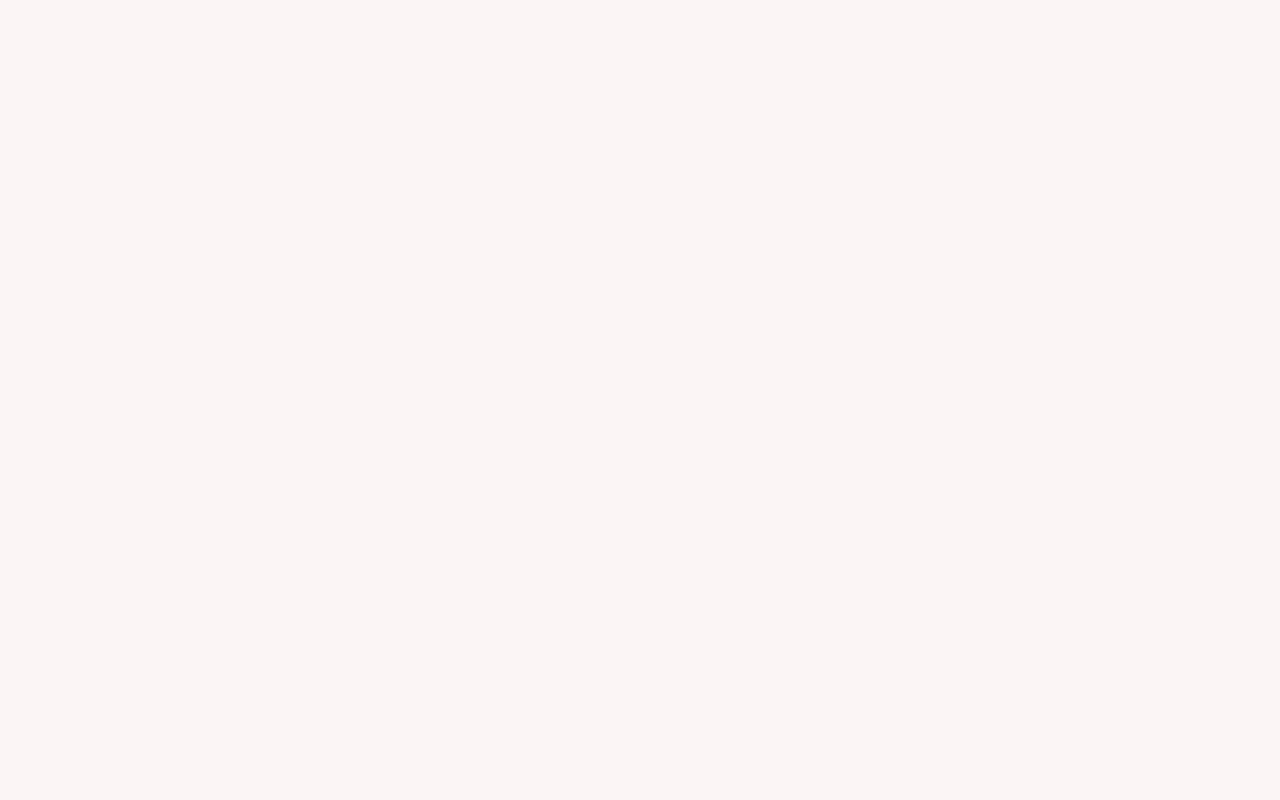
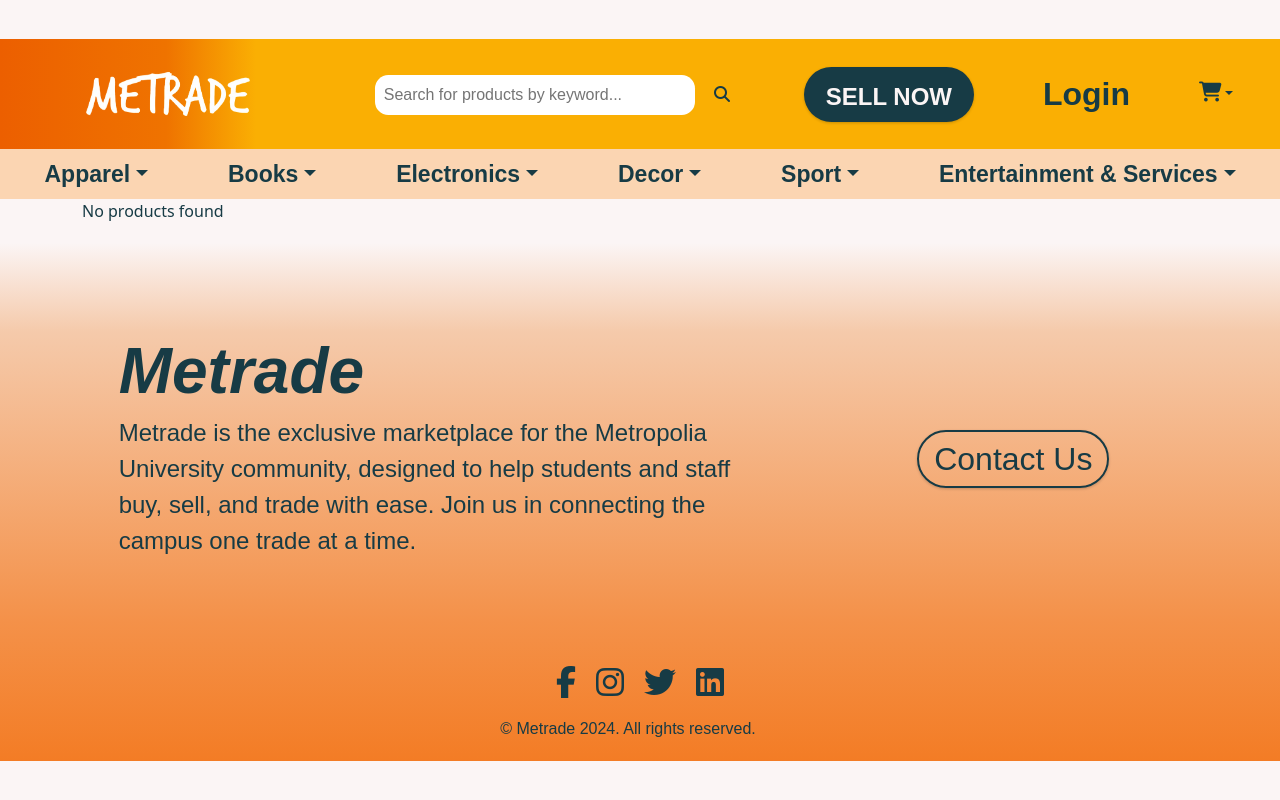
Before and after one commit to Nhidinh91/metrade, a React (Vite) app in the folder ecommerce/: page /category in a window 1280 px wide. Before the commit this address had no page. Built offline with nearby package versions, Linux system fonts and the light colour scheme; the HTML template or start-up script is replaced by a standard one; a web font is replaced by a local one.

Commit message:
Feat: Functional product category search. Frontend

```diff
--- a/ecommerce/src/App.jsx
+++ b/ecommerce/src/App.jsx
@@ -5,6 +5,7 @@ import Home from "./Pages/Home.jsx";
 import Login from "./Pages/Login.jsx";
 import AboutContact from "./Pages/AboutContact.jsx";
 import SearchResults from "./Pages/SearchResult.jsx";
+import ProductListing from "./Pages/ProductListing.jsx";
 
 function App() {
   return (
@@ -15,6 +16,7 @@ function App() {
         <Route path="/signup" element={<Home />} />
         <Route path="/about" element={<AboutContact />} />
         <Route path="/search-results" element={<SearchResults />} />
+        <Route path="/category" element={<ProductListing />} />
       </Routes>
     </Router>
   );
--- a/ecommerce/src/Components/PageLink.jsx
+++ /dev/null
@@ -1,24 +0,0 @@
-import NavDropdown from 'react-bootstrap/NavDropdown';
-import style from '../Styles/PageLink.module.css';
-import { useState } from "react";
-import { products } from "../dummyData";
-import ProductCard from './ProductCard';
-
-const PageLink = ({link, itemClass, onSelectSubCategory}) => {
-  return (
-      <NavDropdown id={link.id} title={link.main_category} className={`${itemClass} ${style.navDropdownToggle}`}>
-        {link.sub_categories.map((subCategory, index) => (
-          <NavDropdown.Item
-          key={index}
-          onClick={() => onSelectSubCategory(subCategory)}
-          >
-            {subCategory}
-            </NavDropdown.Item>
-        ))}
-      </NavDropdown>
-  );
-};
-
-
-
-export default PageLink;
--- a/ecommerce/src/Components/PageLinks.jsx
+++ b/ecommerce/src/Components/PageLinks.jsx
@@ -1,20 +1,25 @@
 import { navLinks } from "../dummyData.js";
-import PageLink from "./PageLink.jsx";
 import NavDropdown from 'react-bootstrap/NavDropdown';
+import style from '../Styles/PageLink.module.css';
+import {Link, useNavigate} from 'react-router-dom';
 
 
-const PageLinks = ({ parentClass, itemClass, onSelectSubCategory }) => {
+const PageLinks = ({ parentClass, itemClass }) => {
+  const navigate = useNavigate();
+  const handleSubCategoryClick = (subCategory) => {
+    navigate(`/category?query=${subCategory}`);
+  };
   return (
     <div className={parentClass}>
       {navLinks.map((link) => (
-        <NavDropdown key={link.id} id={link.id} title={link.main_category} className={itemClass}>
+        <NavDropdown key={link.id} id={link.id} title={link.main_category} className={`${itemClass} ${style.navDropdownToggle}`}>
           {link.sub_categories.map((subCategory, index) => (
-            <NavDropdown.Item
-              key={index}
-              onClick={() => onSelectSubCategory(subCategory)}
-            >
-              {subCategory}
-            </NavDropdown.Item>
+              <NavDropdown.Item
+                key={index}
+                onClick={() => handleSubCategoryClick(subCategory)}
+              >
+                {subCategory}
+              </NavDropdown.Item>
           ))}
         </NavDropdown>
       ))}
--- /dev/null
+++ b/ecommerce/src/Pages/ProductListing.jsx
@@ -0,0 +1,36 @@
+import { Container, Row, Col } from 'react-bootstrap';
+import { products } from '../dummyData';
+import { useSearchParams } from 'react-router-dom';
+import Footer from './Footer';
+import ProductCard from '../Components/ProductCard';
+import Header from './Header';
+
+
+const ProductListing = ({ }) => {
+  const [searchParams] = useSearchParams();
+  const subCategory = searchParams.get('query');
+  const filteredProducts = products.filter(product => product.category_id === subCategory);
+
+
+  return (
+    <>
+      <Header></Header>
+      <Container>
+        {filteredProducts.length > 0 ? (
+          <Row sm={2} md={3} lg={4} className="g-4">
+            {filteredProducts.map((product) => (
+              <Col key={product.id}>
+                <ProductCard {...product} />
+              </Col>
+            ))}
+          </Row>
+        ) : (
+          <p>No products found</p>
+        )}
+      </Container>
+      <Footer></Footer>
+    </>
+  );
+};
+
+export default ProductListing;
```
